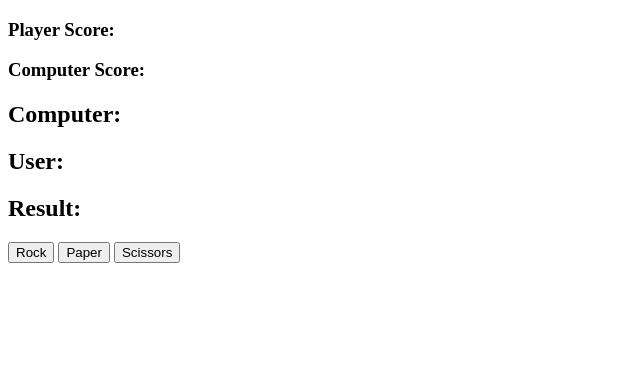
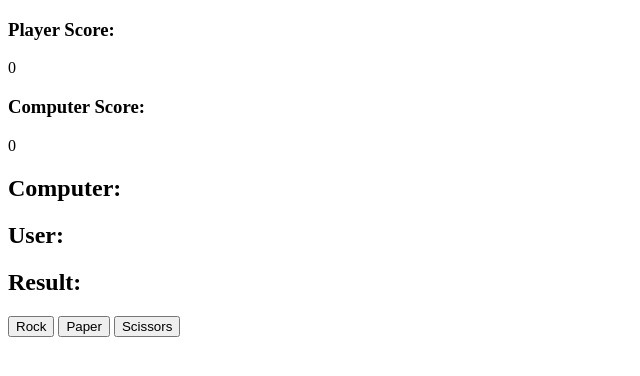
Before and after one commit to nathankim137311/rock-paper-scissors, a plain HTML site: page index.html in a window 1280 px wide. Shown: the whole page, without its empty margins (0-640 px from the left). Drawn offline with Linux system fonts and the light colour scheme.

Commit message:
cleaned and refactored code

```diff
--- a/app.js
+++ b/app.js
@@ -3,15 +3,13 @@
 // variables
 const playerCounter = document.querySelector('#player-score');
 const computerCounter = document.querySelector('#computer-score');
-let playerScore = 0;
-let computerScore = 0;
-
 const computerDisplay = document.querySelector('#computer');
 const userDisplay = document.querySelector('#user');
 const resultDisplay = document.querySelector('#result');
 const finalResultDisplay = document.querySelector('#game-result');
 const btns = document.querySelectorAll('button');
-
+let playerScore = 0;
+let computerScore = 0;
 // event listeners
 btns.forEach(btn => btn.addEventListener('click', (e) => {
   playerSelection = e.target.id;
@@ -43,8 +41,6 @@ function gameScore (roundResult) {
   }
 }
 
-
-
 function computerPlay () {
   let randomNumber = Math.floor(Math.random()*3) + 1;
   if (randomNumber == 1) {
--- a/index.html
+++ b/index.html
@@ -12,9 +12,9 @@
 <div class="display-container">
 <div>
   <h3>Player Score:</h3>
-  <p id="player-score"></p>
+  <p id="player-score">0</p>
   <h3>Computer Score:</h3>
-  <p id="computer-score"></p>
+  <p id="computer-score">0</p>
 </div>
 <h2>Computer:</h2>
 <p id="computer"></p>
```
